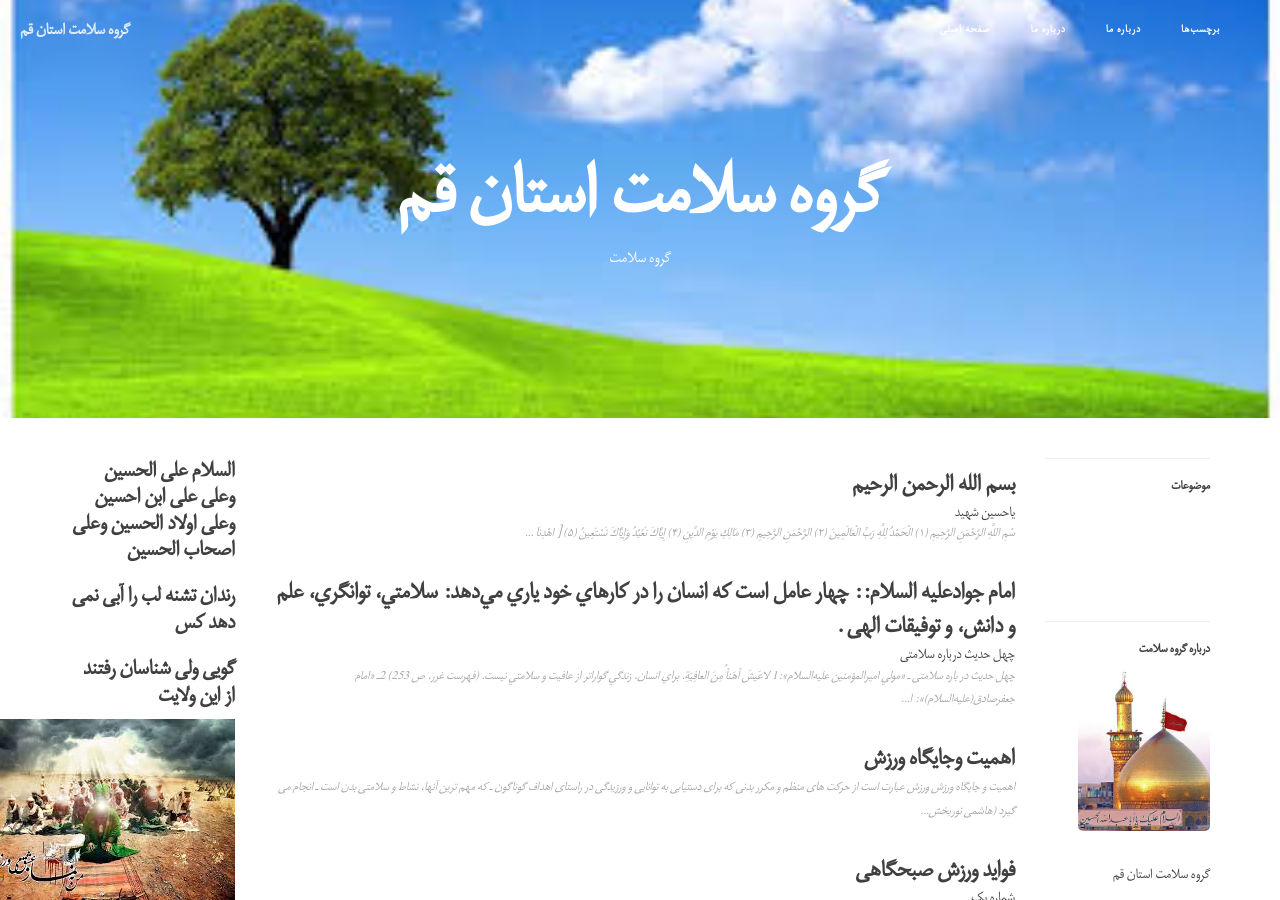
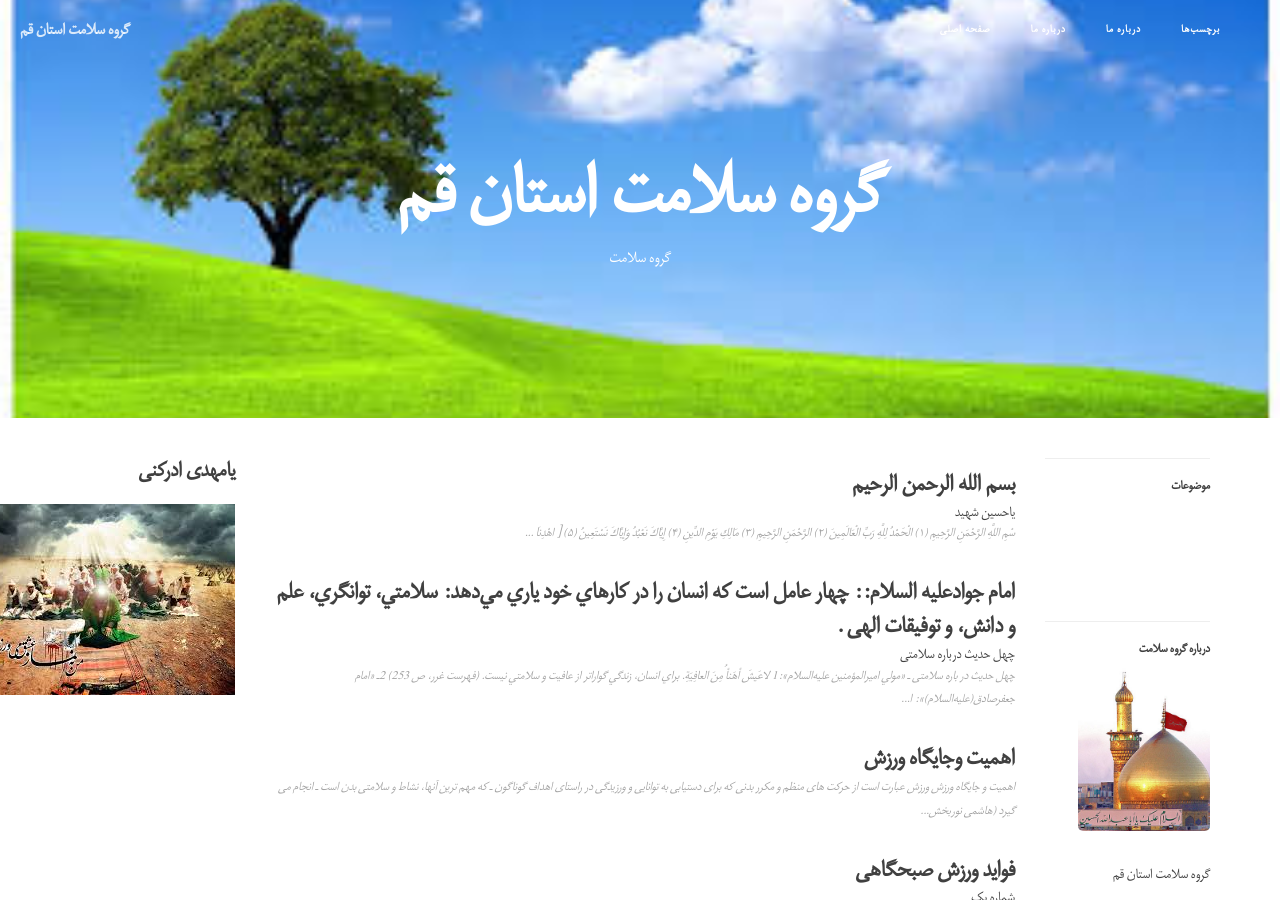
Before and after one commit to grouh-salamat/grouh-salamat.github.io, a Jekyll site: the page built from index.html, in a window 1280 px wide and 900 px high. Built offline with Jekyll 4.4.1, drawn with Linux system fonts in a browser that asks for light colours; the list of posts is cut into pages by our own code.

Commit message:
Update page.html

```diff
--- a/_layouts/page.html
+++ b/_layouts/page.html
@@ -72,9 +72,9 @@ layout: default
                 postlist-container
             ">
 
-<h3>السلام علی الحسین وعلی علی ابن احسین وعلی اولاد الحسین وعلی اصحاب الحسین</H3>
- <H3>رندان تشنه لب را آبی نمی دهد کس</H3>
- <H3> گویی ولی شناسان رفتند از این ولایت</H3>
+<h3>یامهدی ادرکنی </H3>
+ <H3></H3>
+ <H3> </H3>
 <img src="/img/58.jpg">
 	  </div>
 
```
